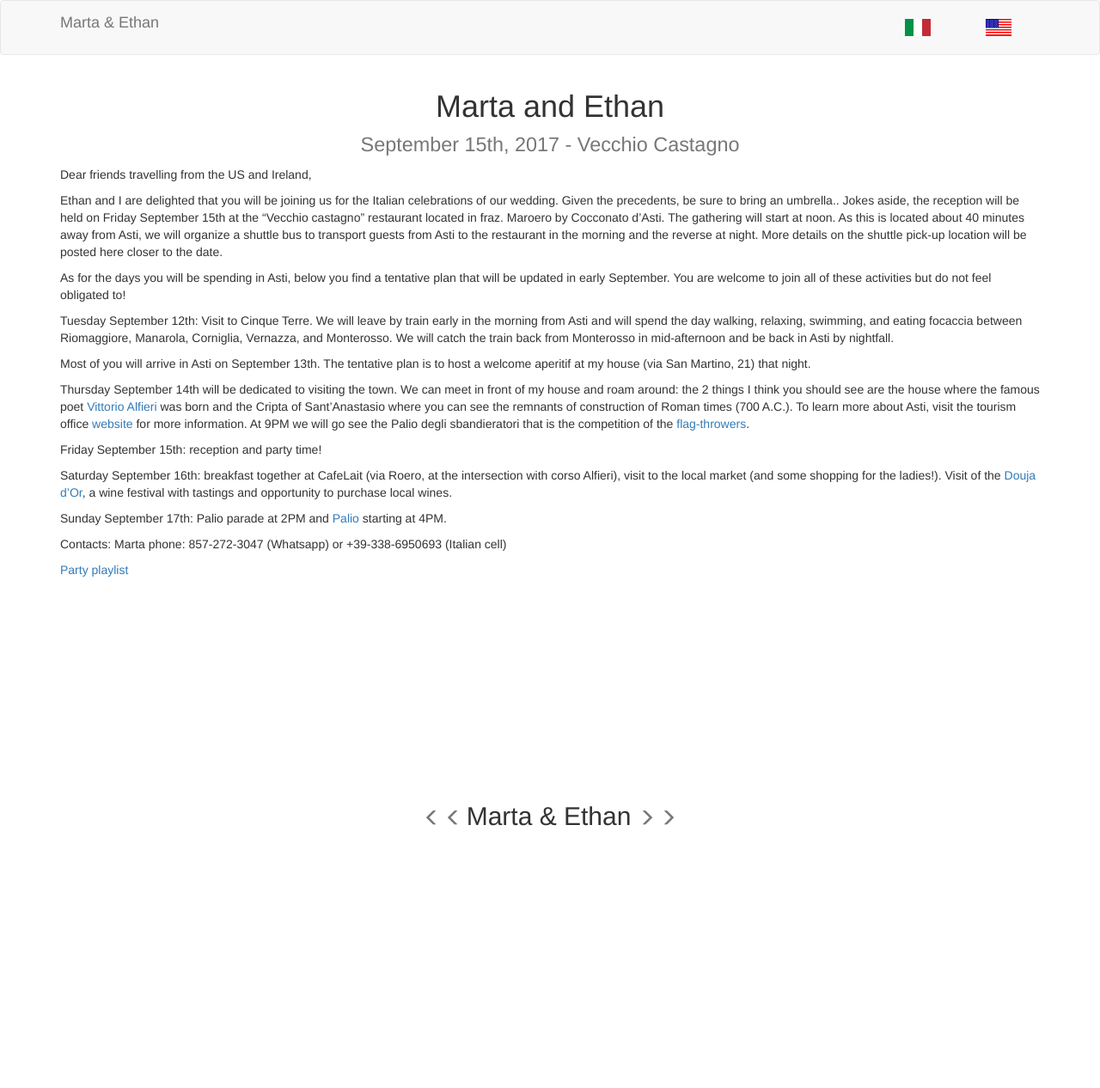
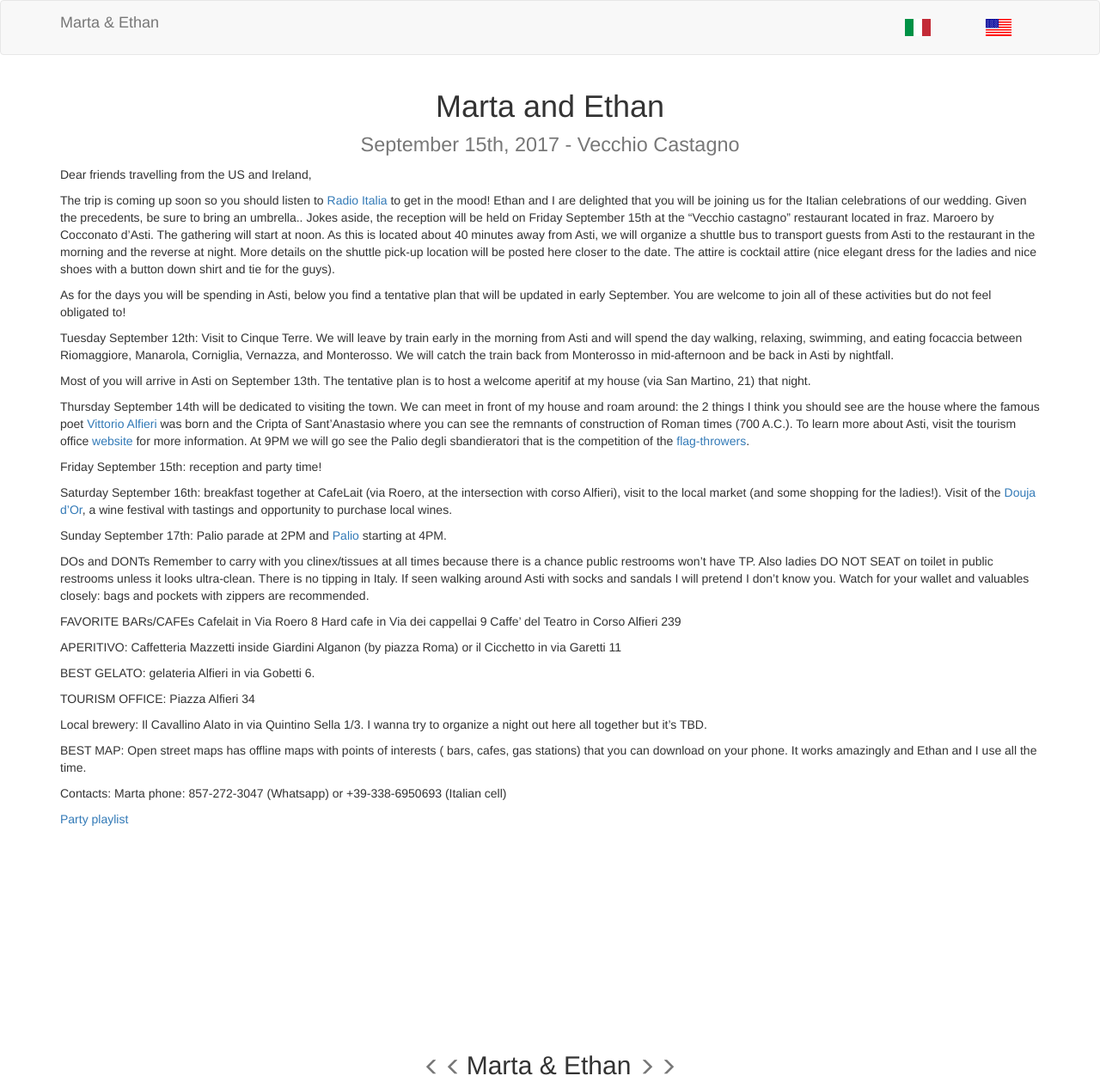
Before and after one commit to esoergel/wedding-site, a Jekyll site: the page built from english.md, in a window 1280 px wide. Shown: the whole page at 86% size. Built offline with Jekyll 4.4.1, drawn with Linux system fonts in a browser that asks for light colours; before the commit the page ends 976 px from its top, so only the background shows below that.

Commit message:
Update english.md

```diff
--- a/english.md
+++ b/english.md
@@ -7,10 +7,11 @@ permalink: /english
 
 Dear friends travelling from the US and Ireland,
 
+The trip is coming up soon so you should listen to [Radio Italia](www.radioitalia.it) to get in the mood!
 Ethan and I are delighted that you will be joining us for the Italian celebrations of our wedding. Given the precedents, be sure to bring an umbrella..
-Jokes aside, the reception will be held on Friday September 15th at the "Vecchio castagno" restaurant located in fraz. Maroero by Cocconato d'Asti. The gathering will start at noon. As this is located about 40 minutes away from Asti, we will organize a shuttle bus to transport guests from Asti to the restaurant in the morning and the reverse at night. More details on the shuttle pick-up location will be posted here closer to the date.
+Jokes aside, the reception will be held on Friday September 15th at the "Vecchio castagno" restaurant located in fraz. Maroero by Cocconato d'Asti. The gathering will start at noon. As this is located about 40 minutes away from Asti, we will organize a shuttle bus to transport guests from Asti to the restaurant in the morning and the reverse at night. More details on the shuttle pick-up location will be posted here closer to the date. The attire is cocktail attire (nice elegant dress for the ladies and nice shoes with a button down shirt and tie for the guys).
 
-As for the days you will be spending in Asti, below you find a tentative plan that will be updated in early September. You are welcome to join all of these activities but do not feel obligated to!
+As for the days you will be spending in Asti, below you find a  tentative plan that will be updated in early September. You are welcome to join all of these activities but do not feel obligated to!
 
 Tuesday September 12th: Visit to Cinque Terre. We will leave by train early in the morning from Asti and will spend the day walking, relaxing, swimming, and eating focaccia between Riomaggiore, Manarola, Corniglia, Vernazza, and Monterosso. We will catch the train back from Monterosso in mid-afternoon and be back in Asti by nightfall.
 
@@ -24,6 +25,27 @@ Saturday September 16th: breakfast together at CafeLait (via Roero, at the inter
 
 Sunday September 17th: Palio parade at 2PM and [Palio](http://www.comune.asti.it/index.php?id_sezione=943) starting at 4PM.
 
+DOs and DONTs
+Remember to carry with you clinex/tissues at all times because there is a chance public restrooms won't have TP. Also ladies DO NOT SEAT  on toilet in public restrooms unless it looks ultra-clean.
+There is no tipping in Italy.
+If seen walking around Asti with socks and sandals I will pretend I don't know you.
+Watch for your wallet and valuables closely: bags and pockets with zippers are recommended.
+
+
+FAVORITE BARs/CAFEs
+Cafelait in Via Roero 8
+Hard cafe in Via dei cappellai 9
+Caffe' del Teatro in Corso Alfieri 239
+
+APERITIVO: Caffetteria Mazzetti inside Giardini Alganon (by piazza Roma) or il Cicchetto in via Garetti 11
+
+BEST GELATO: gelateria Alfieri in via Gobetti 6.
+
+TOURISM OFFICE: Piazza Alfieri 34
+
+Local brewery: Il Cavallino Alato in via Quintino Sella 1/3. I wanna try to organize a night out here all together but it's TBD.
+
+BEST MAP: Open street maps has offline maps with points of interests ( bars, cafes, gas stations) that you can download on your phone. It works amazingly and Ethan and I use all the time.
 
 Contacts: Marta phone: 857-272-3047 (Whatsapp) or +39-338-6950693 (Italian cell)
 
```
